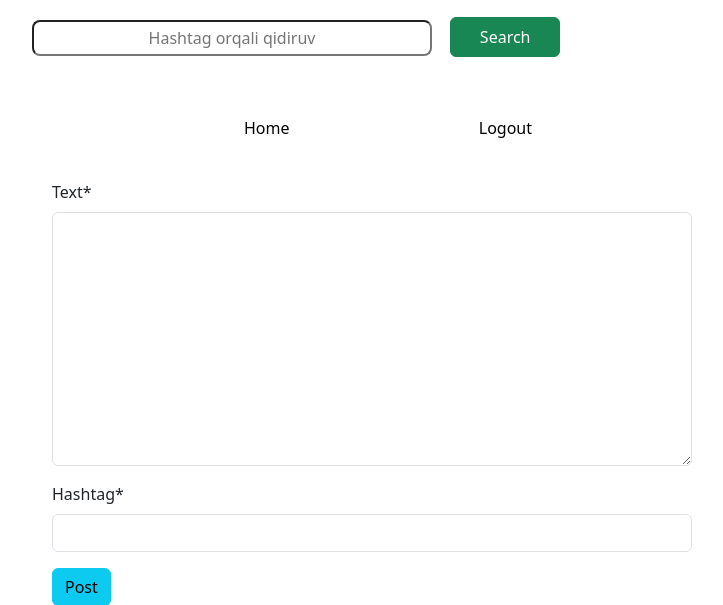
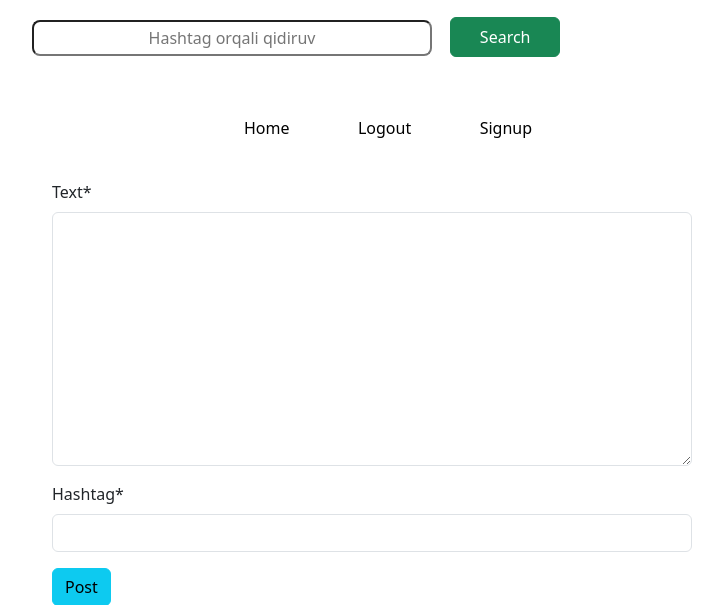
Before and after one commit to dilmurod1701/Keep_Secret, a Django app: page /add in a window 1280 px wide. Shown: the top 605 px of the page, without its empty margins (268-991 px from the left). Run offline with Django 4.2, Linux system fonts and the light colour scheme; the visitor is signed in with stand-in values (Sample User, id 1); some libraries are stand-ins or nearby versions.

Commit message:
Added: signup url

```diff
--- a/pages/templates/pages/base.html
+++ b/pages/templates/pages/base.html
@@ -38,7 +38,9 @@
           <li class="nav_item"><a class="nav_link" href="{% url 'logout' %}">Logout</a></li>
       {% else %}
       <li class="nav_item"><a class="nav_link" href="{% url 'login' %}">Login</a></li>
+      <li class="nav_item"><a class="nav_link" href="{% url 'signup' %}">Signup</a></li>
       {% endif %}
+    <li class="nav_item"><a class="nav_link" href="{% url 'signup' %}">Signup</a></li>
     </ul>
 </nav>
   <script src="https://cdn.jsdelivr.net/npm/bootstrap@5.3.1/dist/js/bootstrap.bundle.min.js" integrity="sha384-HwwvtgBNo3bZJJLYd8oVXjrBZt8cqVSpeBNS5n7C8IVInixGAoxmnlMuBnhbgrkm" crossorigin="anonymous"></script>
```
